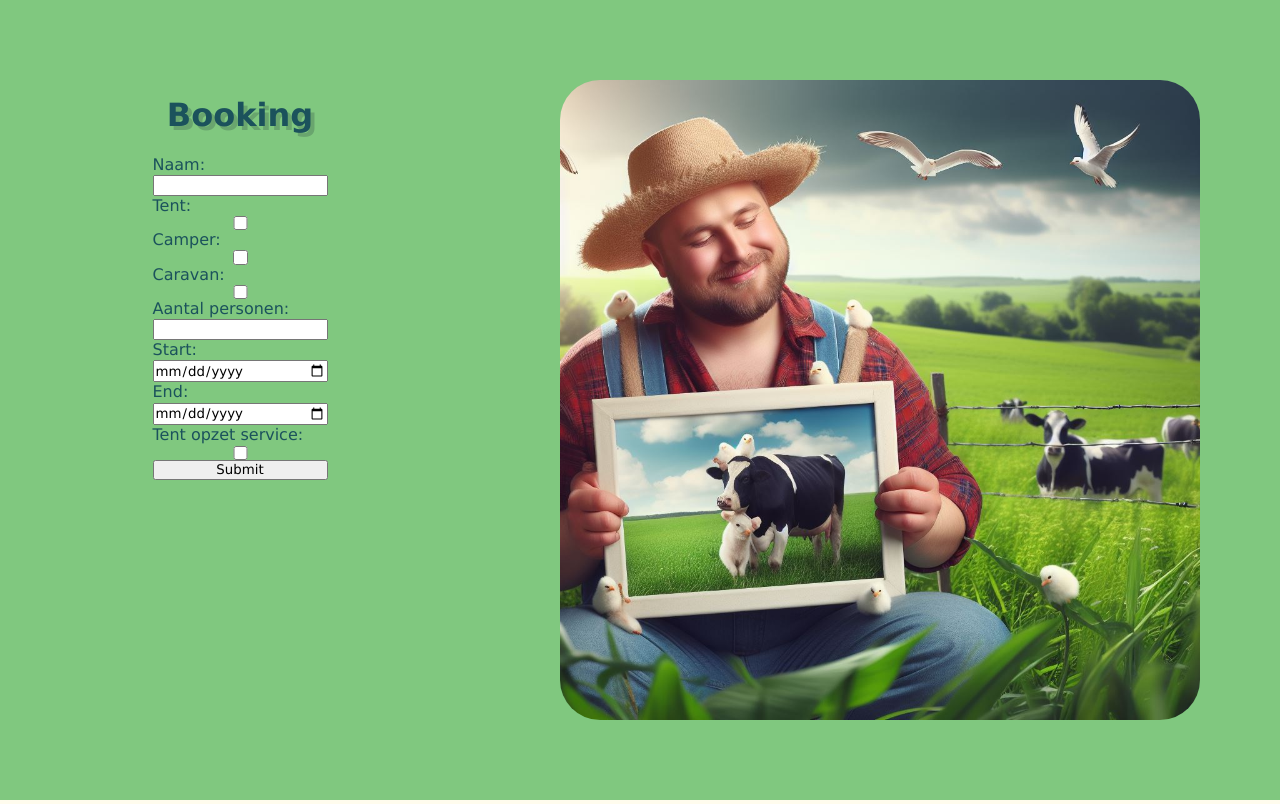
After one commit to Sander470/Boer-Bert, a PHP site: page /book.html in a window 1280 px wide. The commit adds this page. Run offline with PHP 8.4, Linux system fonts and the light colour scheme.

Commit message:
Booking page
The booking page with a basic form

```diff
--- /dev/null
+++ b/Front-End/book.html
@@ -0,0 +1,41 @@
+<!DOCTYPE html>
+<html lang="en">
+
+<head>
+    <meta charset="UTF-8" />
+    <meta name="viewport" content="width=device-width, initial-scale=1.0" />
+    <link rel="stylesheet" href="style.css" />
+    <title></title>
+</head>
+
+<body>
+    <section class="bookform">
+        <div class="formB">
+            <div class="title">Booking</div>
+            <form>
+                <label>Naam:</label>
+                <input type="text"/>
+                <label>Tent:</label>
+                <input type="checkbox" />
+                <label>Camper:</label>
+                <input type="checkbox" />
+                <label>Caravan:</label>
+                <input type="checkbox" />
+                <label>Aantal personen:</label>
+                <input type="number" />
+                <label for="start">Start:</label>
+                <input type="date" name="start">
+                <label for="end">End:</label>
+                <input type="date" name="end">
+                <label>Tent opzet service:</label>
+                <input type="checkbox" />
+                <input type="submit" />
+            </form>
+        </div>
+        <div class="map">
+            <img src="BoerBert.jpeg" />
+        </div>
+    </section>
+</body>
+
+</html>
--- a/Front-End/style.css
+++ b/Front-End/style.css
@@ -2,6 +2,7 @@
   margin: 0;
   padding: 0;
   box-sizing: border-box;
+  font-family: Verdana, Tahoma, sans-serif;
 }
 
 body {
@@ -28,10 +29,11 @@ body {
   justify-content: space-around;
   position: sticky;
   z-index: 2;
+  align-items: center;
 }
 
 .navbar img {
-  height: 5svh;
+  height: 8svh;
   width: auto;
 }
 
@@ -262,3 +264,30 @@ body {
   border-radius: 5svh;
   box-shadow: 2svh 2svh #07102630;
 }
+
+/* Booking pagina */
+.bookform{
+  height: 100svh;
+  width: 100%;
+  background-color: #80c87f;
+  display: flex;
+  justify-content: center;
+}
+.formB{
+  color: #1b525c;
+  display: grid;
+  width: 50%;
+  height:50%;
+  justify-content: center;
+  margin: 10svh;
+}
+.formB form{
+  display:grid;
+}
+
+.map img{
+  width: auto;
+  height: 80svh;
+  margin: 10svh;
+  border-radius: 5svh;
+}
```
